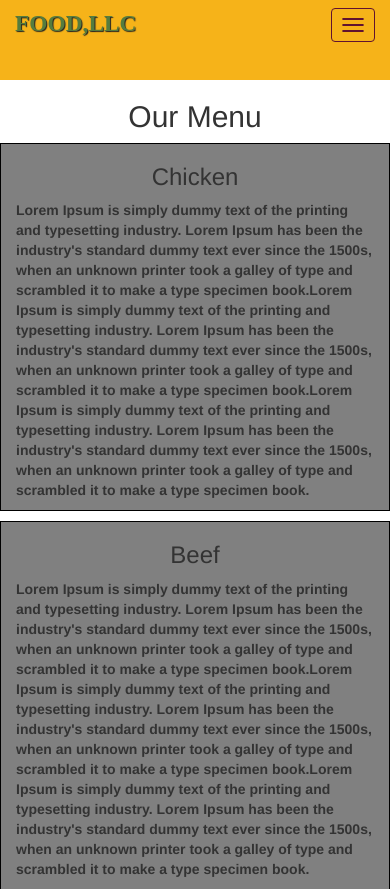
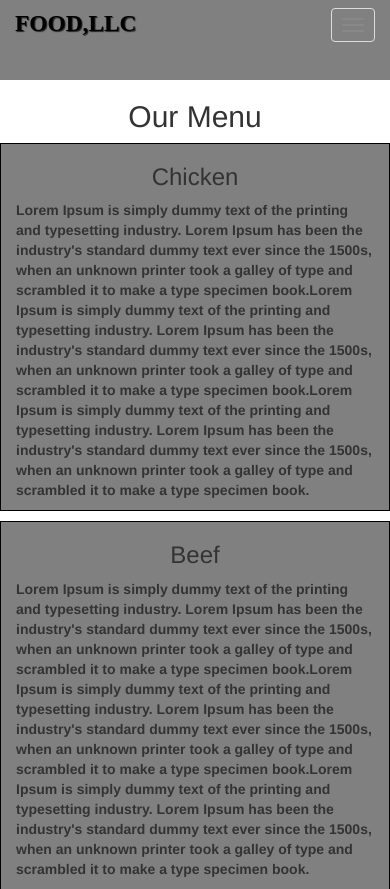
Before and after one commit to proxykarweb/webstack-module2, a plain HTML site: page bootstrapmenu.html in a window 390 px wide. Shown: the top 889 px of the page. Drawn offline with Linux system fonts and the light colour scheme; a script that the page names is missing.

Commit message:
Update styles.css

```diff
--- a/css/styles.css
+++ b/css/styles.css
@@ -1,5 +1,5 @@
 #header-nav{
-	background-color:#f6b319;
+	background-color:grey;
 	border-radius:0;
 	border:0;
 
@@ -19,7 +19,7 @@ h2{
 }
 .navbar-header button.navbar-toggle, .navbar-header .icon-bar
 {
-	border:1px solid #61122f;
+	border:1px solid #border;
 
 
 }
@@ -31,7 +31,7 @@ h2{
 {
 	padding-top:0px;
 	font-family: 'Lora', serif;
-	color:#557c3e;
+	color:Black;
 	font-size:2em;
 	text-transform: uppercase;
 	font-weight:bold;
```
